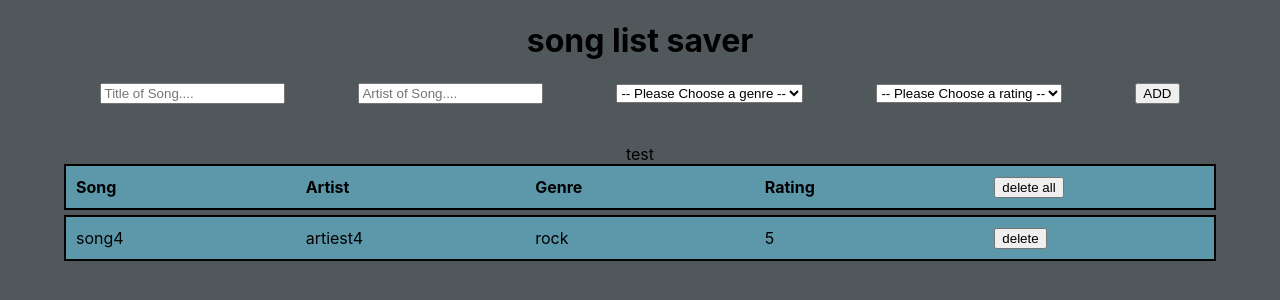
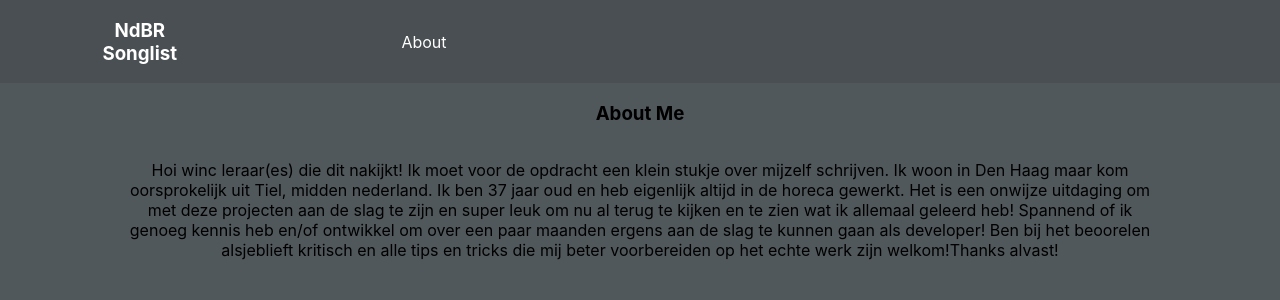
Before and after one commit to NdBR/Niels_de_boer-Songsaver, a React (Create React App) app in the folder songsaver/: page /about in a window 1280 px wide. Shown: the top 300 px of the page. Built offline with nearby package versions, Linux system fonts and the light colour scheme.

Commit message:
Added Routing page About and some basic styling

```diff
--- a/songsaver/package.json
+++ b/songsaver/package.json
@@ -9,6 +9,7 @@
     "react": "^17.0.2",
     "react-dom": "^17.0.2",
     "react-redux": "^7.2.6",
+    "react-router-dom": "^6.1.1",
     "react-scripts": "4.0.3",
     "redux": "^4.1.2",
     "web-vitals": "^1.1.2"
--- a/songsaver/src/App.css
+++ b/songsaver/src/App.css
@@ -1,14 +1,25 @@
 body {
 	background-color: #50585b;
+}
+nav {
+	display: flex;
+	justify-content: flex-start;
+	align-items: center;
+	min-height: 10vh;
+	background: rgb(73, 79, 82);
+	color: white;
 }
 form {
 	display: flex;
 	flex-direction: row;
 	justify-content: space-around;
+	align-items: center;
 	width: 90vw;
 	text-align: left;
-	margin: 0 0 40px 5vw;
-	padding: 0;
+	margin: 0 5vw 20px 5vw;
+	padding: 20px 0 20px 0;
+	border: 2px solid black;
+	background-color: #5c97aa;
 }
 table {
 	border-collapse: collapse;
@@ -32,4 +43,20 @@ tr {
 	padding: 10px;
 }
 
-/* test hieronder */
+.nav-links {
+	width: 20%;
+	display: flex;
+	justify-content: space-around;
+	align-items: left;
+	list-style: none;
+	color: white;
+	text-decoration: none;
+}
+.about-me {
+	display: flex;
+	flex-direction: column;
+	justify-content: center;
+	margin-left: 10vw;
+	width: 80vw;
+	text-align: center;
+}
--- a/songsaver/src/Container.js
+++ b/songsaver/src/Container.js
@@ -1,7 +1,11 @@
 import React from "react";
 import SongList from "./containers/SongList";
+import Nav from "./components/Nav";
+import About from "./containers/About";
+
 import { useSelector, useDispatch } from "react-redux";
 import { deleteAllSongs, deleteSong } from "./redux/actions";
+import { BrowserRouter as Router, Routes, Route } from "react-router-dom";
 
 const Container = () => {
 	const dispatch = useDispatch();
@@ -13,21 +17,25 @@ const Container = () => {
 	// delete item
 	const handleDeleteItem = (event) => dispatch(deleteSong(event.target.value));
 
-	// sort songs AZ
-
-	// sort artrist AZ
-
-	// filter genre
-
-	// filter rating
-
 	return (
 		<>
-			<SongList
-				songListArray={songListArray}
-				handleDeleteAllItems={handleDeleteAllItems}
-				handleDeleteItem={handleDeleteItem}
-			/>
+			<Router>
+				<Nav />
+				<Routes>
+					<Route
+						path="/"
+						exact
+						element={
+							<SongList
+								songListArray={songListArray}
+								handleDeleteAllItems={handleDeleteAllItems}
+								handleDeleteItem={handleDeleteItem}
+							/>
+						}
+					/>
+					<Route path="about" element={<About />} />
+				</Routes>
+			</Router>
 		</>
 	);
 };
--- /dev/null
+++ b/songsaver/src/components/Nav.js
@@ -0,0 +1,20 @@
+import React from "react";
+import { Link } from "react-router-dom";
+
+function Nav() {
+	return (
+		<nav>
+			<Link className="nav-links" to="/">
+				<h3 className="nav-links">NdBR Songlist</h3>
+			</Link>
+
+			<ul className="nav-links">
+				<Link className="nav-links" to="/about">
+					<li>About</li>
+				</Link>
+			</ul>
+		</nav>
+	);
+}
+
+export default Nav;
--- /dev/null
+++ b/songsaver/src/containers/About.js
@@ -0,0 +1,25 @@
+import React from "react";
+
+function About() {
+	return (
+		<>
+			<header className="about-me">
+				<h3>About Me</h3>
+				<p>
+					Hoi winc leraar(es) die dit nakijkt! Ik moet voor de opdracht een
+					klein stukje over mijzelf schrijven. Ik woon in Den Haag maar kom
+					oorsprokelijk uit Tiel, midden nederland. Ik ben 37 jaar oud en heb
+					eigenlijk altijd in de horeca gewerkt. Het is een onwijze uitdaging om
+					met deze projecten aan de slag te zijn en super leuk om nu al terug te
+					kijken en te zien wat ik allemaal geleerd heb! Spannend of ik genoeg
+					kennis heb en/of ontwikkel om over een paar maanden ergens aan de slag
+					te kunnen gaan als developer! Ben bij het beoorelen alsjeblieft
+					kritisch en alle tips en tricks die mij beter voorbereiden op het
+					echte werk zijn welkom!Thanks alvast!
+				</p>
+			</header>
+		</>
+	);
+}
+
+export default About;
--- a/songsaver/src/containers/SongList.js
+++ b/songsaver/src/containers/SongList.js
@@ -6,9 +6,9 @@ const SongList = (props) => {
 	return (
 		<>
 			<header className="Container-header">
-				<h1>song list saver</h1>
+				<h3>song list saver</h3>
 				<SongForm />
-				test
+
 				<table>
 					<thead>
 						<tr className="song-header">
```
Also changed, not shown: songsaver/src/setupTests.js (deleted, +0 -5 lines), 2 other files (tests, documents, lock files or other folders).
